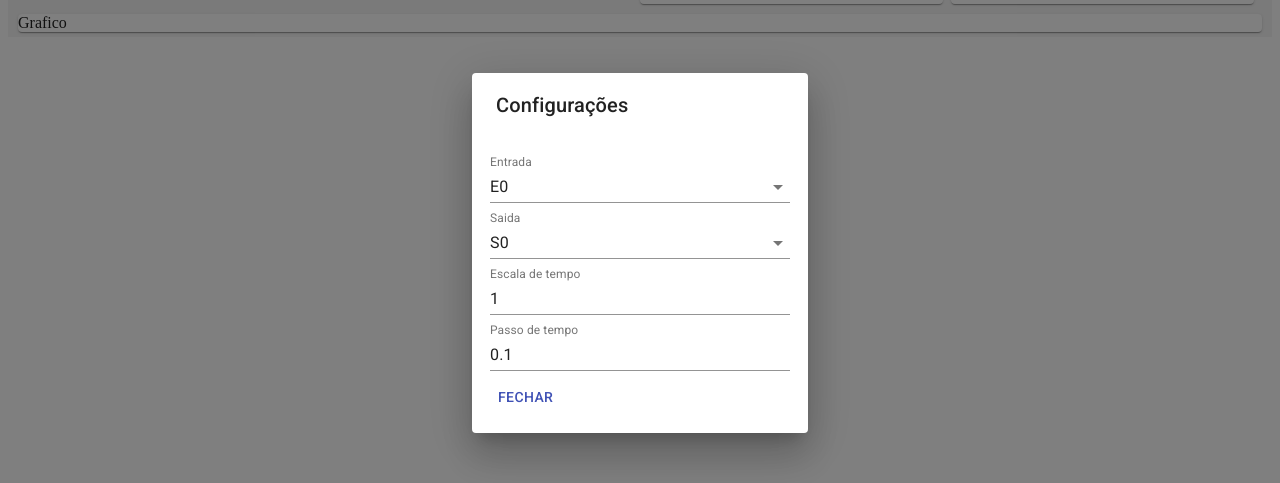
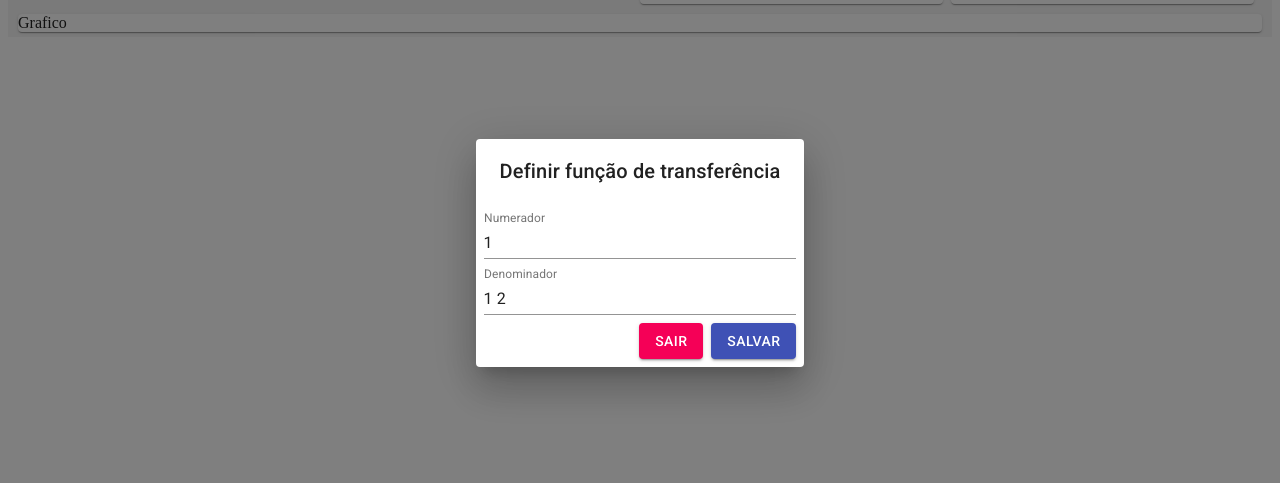
Before and after one commit to Cesaario/mica, a React (Create React App) app: page /simulador in a window 1280 px wide. Shown: the part 147-630 px from the top of the page. Built offline with nearby package versions, Linux system fonts and the light colour scheme.

Commit message:
Edição função de transferência

```diff
--- a/src/features/simuladorDeProcessos/ConfiguracaoSimulador.jsx
+++ b/src/features/simuladorDeProcessos/ConfiguracaoSimulador.jsx
@@ -38,7 +38,7 @@ const useStyles = makeStyles({
 const ConfiguracaoSimulador = () => {
   const classes = useStyles();
 
-  const [statusModal, setStatusModal] = useState(true);
+  const [statusModal, setStatusModal] = useState(false);
 
   return (
     <Paper className={classes.paper}>
--- a/src/shared/components/cardFuncao/CardFuncao.jsx
+++ b/src/shared/components/cardFuncao/CardFuncao.jsx
@@ -1,9 +1,18 @@
-import React from "react";
-import { Paper, makeStyles } from "@material-ui/core";
-import { BlockMath } from 'react-katex';
+import React, { useState } from "react";
+import {
+  Paper,
+  makeStyles,
+  Dialog,
+  Button,
+  DialogActions,
+  DialogTitle,
+  TextField,
+  Grid,
+} from "@material-ui/core";
+import { BlockMath } from "react-katex";
 import { gerarTf } from "./cardFuncaoUtil";
-import 'katex/dist/katex.min.css';
-import './CardFuncao.css';
+import "katex/dist/katex.min.css";
+import "./CardFuncao.css";
 
 const useStyles = makeStyles({
   paper: {
@@ -12,17 +21,90 @@ const useStyles = makeStyles({
 });
 
 const CardFuncao = () => {
+  const classes = useStyles();
 
-  const classes = useStyles();
+  const defaultTf = { num: [1], den: [1, 2] };
+
+  const [funcao, setFuncao] = useState(defaultTf);
+  const [inputFuncao, setInputFuncao] = useState(defaultTf);
+  const [statusModalEdicao, setStatusModalEdicao] = useState(true);
+
+  const handleSave = () => {
+    const valorFuncao = inputFuncao;
+
+    const num = valorFuncao.num.map(valor => Number(valor));
+    const den = valorFuncao.den.map(valor => Number(valor));
+
+    setFuncao({num, den});
+    setStatusModalEdicao(false);
+  };
+
+  const aoDigitar = (event, tipo) => {
+    const { value } = event.target;
+    const valorFormatado = value.split(" ");
+    if(tipo === "numerador"){
+      setInputFuncao({...inputFuncao, num: valorFormatado});
+    }else{
+      setInputFuncao({...inputFuncao, den: valorFormatado});
+    }
+  };
+
+  const textoNumerador = inputFuncao.num.join(" ");
+  const textoDenominador = inputFuncao.den.join(" ");
 
   return (
     <Paper className={classes.paper}>
-      <BlockMath
-        math={gerarTf()}
-        errorColor={'#f00'}
-      />
+      <div onClick={() => setStatusModalEdicao(true)}>
+        <BlockMath math={gerarTf(funcao)} errorColor={"#f00"} />
+      </div>
+      <Dialog
+        open={statusModalEdicao}
+        onClose={() => setStatusModalEdicao(false)}
+      >
+        <DialogTitle>{"Definir função de transferência"}</DialogTitle>
+        <DialogActions>
+          <Grid container direction="column" spacing={1} alignItems="stretch">
+            <Grid item>
+              <TextField
+                fullWidth
+                value={textoNumerador}
+                onChange={(event) => aoDigitar(event, "numerador")}
+                label="Numerador"
+              />
+            </Grid>
+            <Grid item>
+              <TextField
+                fullWidth
+                value={textoDenominador}
+                onChange={(event) => aoDigitar(event, "denominador")}
+                label="Denominador"
+              />
+            </Grid>
+            <Grid item container direction="row" spacing={1} justify="flex-end">
+              <Grid item>
+                <Button
+                  variant="contained"
+                  color="secondary"
+                  onClick={() => setStatusModalEdicao(false)}
+                >
+                  Sair
+                </Button>
+              </Grid>
+              <Grid item>
+                <Button
+                  variant="contained"
+                  color="primary"
+                  onClick={handleSave}
+                >
+                  Salvar
+                </Button>
+              </Grid>
+            </Grid>
+          </Grid>
+        </DialogActions>
+      </Dialog>
     </Paper>
   );
-}
+};
 
 export default CardFuncao;
--- a/src/shared/components/cardFuncao/cardFuncaoUtil.js
+++ b/src/shared/components/cardFuncao/cardFuncaoUtil.js
@@ -16,6 +16,6 @@ export const getTermo = (vet) => {
   return termo;
 }
 
-export const gerarTf = () => {
-  return `G(s)=\\frac{${getTermo([1, 2])}}{${getTermo([2, 3])}}`
+export const gerarTf = ({num, den}) => {
+  return `G(s)=\\frac{${getTermo(num)}}{${getTermo(den)}}`
 }
```
